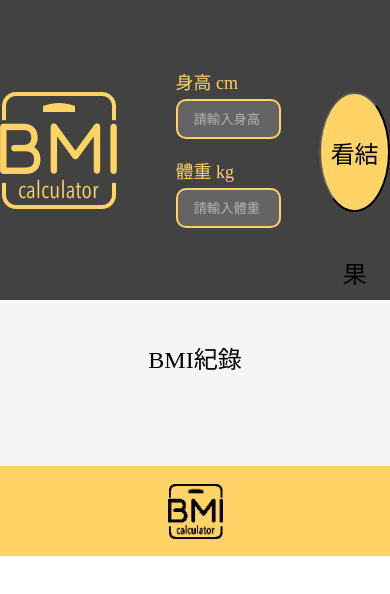
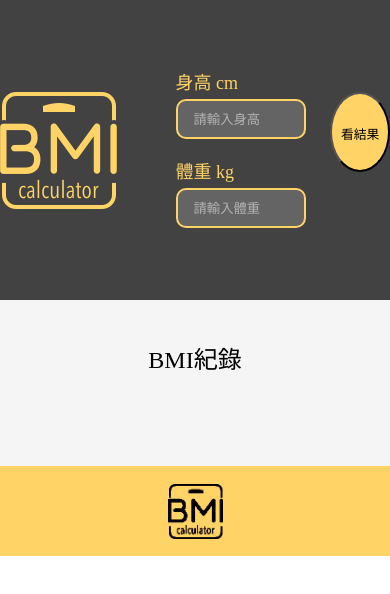
Before and after one commit to class90431/JavaScript-practice-BMI, a plain HTML site: page index.html in a window 390 px wide. Drawn offline with Linux system fonts and the light colour scheme.

Commit message:
rwd fix2

```diff
--- a/stylesheets/_rwd.scss
+++ b/stylesheets/_rwd.scss
@@ -23,17 +23,22 @@
   }
   .typeDiv{
     margin-left: 15%;
-    margin-right: 10%;
+    margin-right: 5%;
   }
   .headerInput{
     width: 80%;
+  }
+  .resultCircle{
+    width: 80px;
+    height: 80px;
+    font-size: .8rem;
+    line-height: 80px;
   }
 }
 @media screen and (max-width:375px){
   .resultCircle{
     width: 60px;
     height: 60px;
-    font-size: 12px;
     line-height: 60px;
   }
   .bmiLi{
```
Also changed, not shown: css/all.css, 3 other files.
